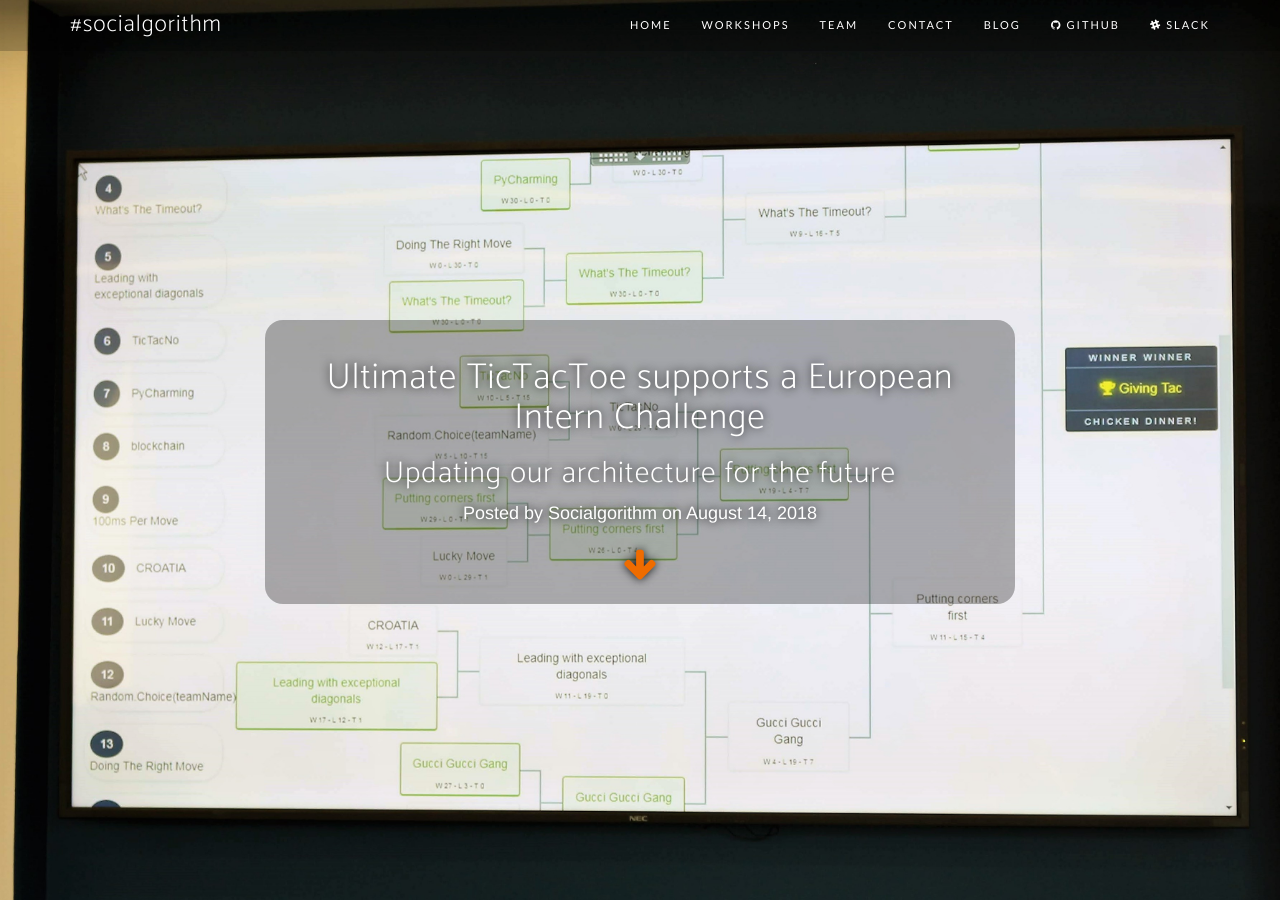
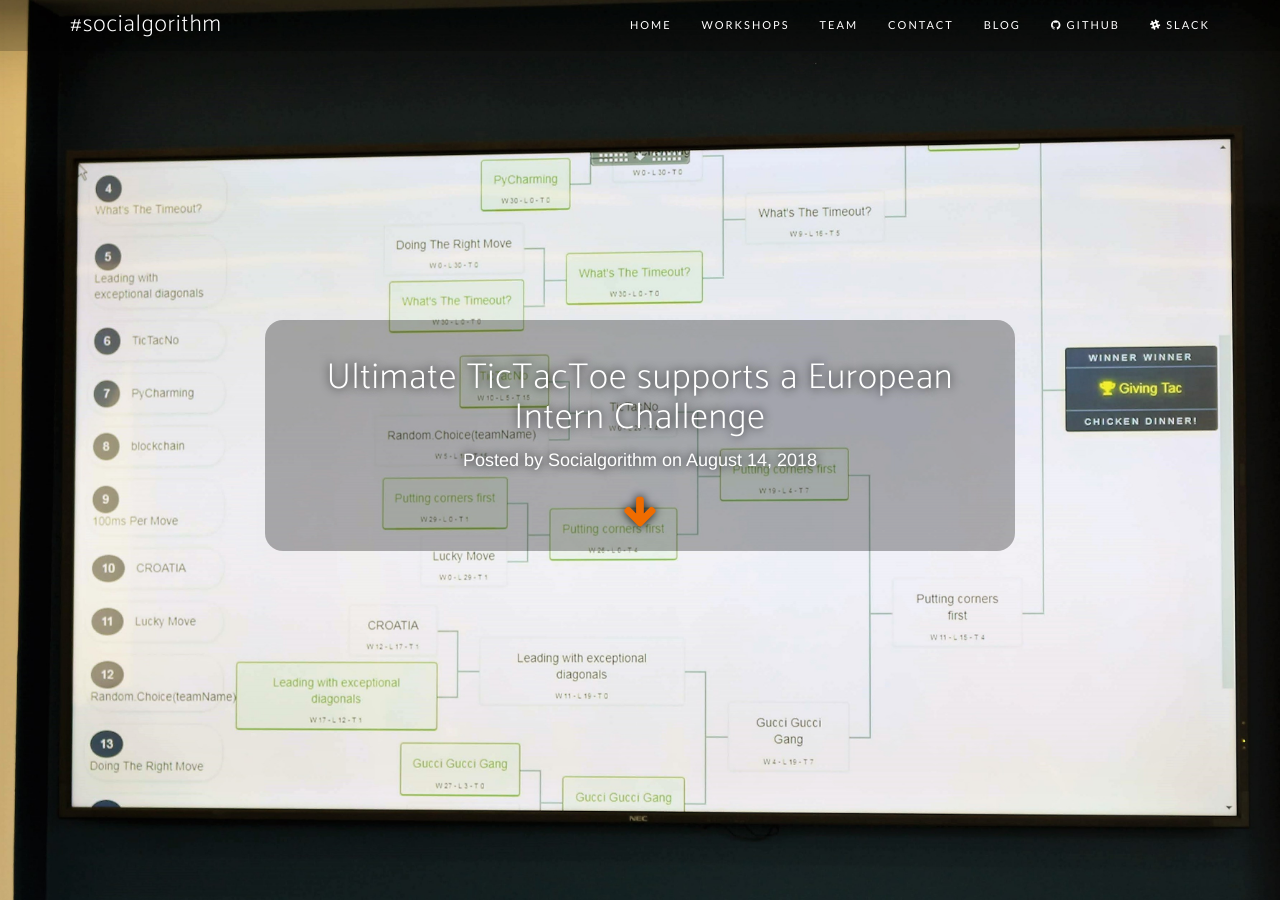
Before and after one commit to socialgorithm/socialgorithm.github.io, a Jekyll site: the page built from _posts/2018-08-14-ultimate-tictactoe-european-intern-challenge.markdown, in a window 1280 px wide and 900 px high. Built offline with Jekyll 4.4.1, drawn with Linux system fonts in a browser that asks for light colours; nearby versions of some CDN libraries; some web fonts are replaced; part of the change alters nothing that is shown.

```diff
--- a/_posts/2018-08-14-ultimate-tictactoe-european-intern-challenge.markdown
+++ b/_posts/2018-08-14-ultimate-tictactoe-european-intern-challenge.markdown
@@ -1,11 +1,12 @@
 ---
 layout:     post
 title:      "Ultimate TicTacToe supports a European Intern Challenge"
-subtitle:   "Updating our architecture for the future"
 date:       2018-08-14
 author:     "Socialgorithm"
 header-img: "img/blog/2018-08-14-intern-challenge/bracket.jpg"
 categories: tech
+event_location: Morgan Stanley HQ, Canary Wharf, London
+event_abstract: Morgan Stanley used our Ultimate TicTacToe platform to run an internship challenge for 80 interns across London, Budapest and Glasgow.
 ---
 
 At Socialgorithm, we love to complicate our lives by making huge changes to the architectures of applications that work just fine.
```
